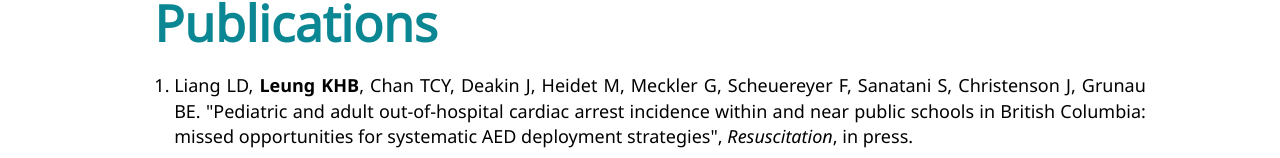
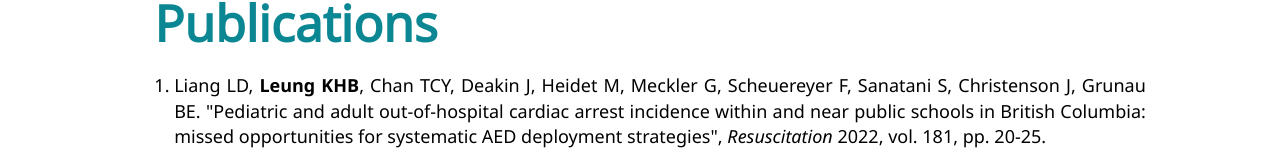
Before and after one commit to khbl/khbl.github.io, a plain HTML site: page index.html in a window 1280 px wide. Shown: the part 793-951 px from the top of the page. Drawn offline with nearby package versions, Linux system fonts and the light colour scheme.

Commit message:
update danny paper 2

```diff
--- a/index.html
+++ b/index.html
@@ -93,15 +93,25 @@
 <!-- START SECTION 2 CONTENT -->
   <h1>Publications</h1>
   <ol>
-  <li style="text-align:justify">Liang LD, <b>Leung KHB</b>, Chan TCY, Deakin J, Heidet M, Meckler G, Scheuereyer F, Sanatani S, Christenson J, Grunau BE. "Pediatric and adult out-of-hospital cardiac arrest incidence within and near public schools in British Columbia: missed opportunities for systematic AED deployment strategies", <i>Resuscitation</i>, in press.</li>
+
+<li style="text-align:justify">Liang LD, <b>Leung KHB</b>, Chan TCY, Deakin J, Heidet M, Meckler G, Scheuereyer F, Sanatani S, Christenson J, Grunau BE. "Pediatric and adult out-of-hospital cardiac arrest incidence within and near public schools in British Columbia: missed opportunities for systematic AED deployment strategies", <i>Resuscitation</i> 2022, vol. 181, pp. 20-25.</li>
+
 <li style="text-align:justify"><b>Leung KHB</b>, Grunau BE, Al Assil R, Heidet M, Liang LD, Deakin J, Christenson J, Cheskes S, Chan TCY. "<a href="https://doi.org/10.1016/j.resuscitation.2022.03.013">Incremental gains in response time with varying base location types for drone-delivered automated external defibrillators</a>", <i>Resuscitation</i> 2022, vol. 174, pp. 24-30.</li>
+
 <li style="text-align:justify">Liang LD, Chan TCY, <b>Leung KHB</b>, Scheuermeyer F, Chakrabarti S, Andelius L, Deakin J, Heidet M, Fordyce CB, Helmer J, Christenson J, Al Assil R, Grunau BE. "<a href="https://doi.org/10.1016/j.resuscitation.2021.12.035">Utilization and cost-effectiveness of school and community center AED deployment models in Canadian cities</a>", <i>Resuscitation</i> 2021, vol. 172, pp. 194-200.</li>
+
 <li style="text-align:justify"><b>Leung KHB</b>, Brooks SC, Clegg GR, Chan TCY. "<a href="https://doi.org/10.1016/j.resuscitation.2021.07.002">Socioeconomically equitable public defibrillator placement using mathematical optimization</a>", <i>Resuscitation</i> 2021, vol. 166, pp. 14-20.</li>
+
 <li style="text-align:justify">Chu J*, <b>Leung KHB</b>*, Cheskes S, Snobelen P, Nevils G, Drennan IR, Chan TCY. "<a href="https://doi.org/10.1016/j.resuscitation.2021.02.028">Machine learning-based dispatch of drone-delivered defibrillators for out-of-hospital cardiac arrest</a>", <i>Resuscitation</i> 2021, vol. 162, pp. 120-127.<br />(* Authors contributed equally)</li>
+
 <li style="text-align:justify"><b>Leung KHB</b>, Alam R, Brooks SC, Chan TCY. "<a href="https://doi.org/10.1016/j.resuscitation.2021.01.008">Public defibrillator accessibility and mobility trends during the COVID-19 pandemic in Canada</a>", <i>Resuscitation</i> 2021, vol. 162, pp. 329-333.</li>
+
 <li style="text-align:justify">Al Assil R, Singer J, Heidet M, Fordyce CB, Scheuermeyer F, van Diepen S, Sekhon M, <b>Leung KHB</b>, Stenstrom R, Christenson J, Grunau BE. "<a href="https://doi.org/10.1016/j.resuscitation.2020.12.017">The association of pH values during the first 24 hours with neurological status at hospital discharge and futility among patients with out-of-hospital cardiac arrest</a>", <i>Resuscitation</i> 2021, vol. 159, pp. 105-114.</li>
+
 <li style="text-align:justify"><b>Leung KHB</b>, Sun CLF, Yang M, Allan KS, Wong N, Chan TCY. "<a href="https://doi.org/10.1016/j.resuscitation.2020.03.018">Optimal in-hospital defibrillator placement</a>", <i>Resuscitation</i> 2020, vol. 151, pp. 91-98.</li>
+
 <li style="text-align:justify">Mateen FJ, <b>Leung KHB</b>, Vogel AC, Cissé AF, Chan TCY. "<a href="https://doi.org/10.1093/trstmh/trz131">A drone delivery network for antiepileptic drugs: a framework and modelling case study in a low-income country</a>", <i>Transactions of The Royal Society of Tropical Medicine and Hygiene</i> 2020, vol. 114, pp. 308-314.</li>
+
 </ol>
 
 <!-- END SECTION 2 CONTENT -->
@@ -125,38 +135,62 @@
 
 <h3>Oral Presentations</h3>
 <ol>
+
 <li><b>Leung KHB</b>*, Clegg GR, Lac D, Chan TCY. "Fairness-efficiency tradeoff in public defibrillator placement", presented at INFORMS Annual Meeting, October 2022.</li>
+
 <li><b>Leung KHB</b>*, Clegg GR, Lac D, Chan TCY. "Fairness-efficiency tradeoff in public defibrillator placement", presented at CORS / INFORMS International Conference, June 2022.</li>
+
 <li>Heidet M, <b>Leung KHB</b>*, Grunau B, Chan TCY, Deakin J, Bougoin W, Hubert H, Jost D, Frattini B, Mermet E, Vaux J, Lecarpentier E. "Reduction in EMS response times for out-of-hospital cardiac arrest using drone-like flying ambulances in large urban areas in France and Canada: an international, quasi-experimental study", presented at EMS Europe, May 2022.</li>
+
 <li><b>Leung KHB</b>*. "Optimal public naloxone locations for opioid overdoses", presented at University of Toronto Engineering Research Conference, July 2021.</li>
+
 <li><b>Leung KHB</b>*, Chu J, Cheskes S, Snobelen P, Nevils G, Drennan IR, Chan TCY. "A machine learning-based dispatch rule for drone-delivered defibrillators", presented at NAEMSP Annual Meeting, January 2021. <br /> (Winner of the Best Student/Resident/Fellow Research Presentation Award)</li>
+
 <li>Chu J, <b>Leung KHB</b>*, Cheskes S, Snobelen P, Nevils G, Drennan IR, Chan TCY. "A machine learning-based dispatch rule for drone-delivered defibrillators", presented at AHA Resuscitation Science Symposium, November 2020. <br /> (Winner of the Young Investigator Award)</li>
+
 <li><b>Leung KHB</b>*, Brooks SC, Clegg GR, Chan TCY. "Socioeconomically equitable public defibrillator placement using mathematical ptimization", presented at AHA Resuscitation Science Symposium, November 2020.</li>
+
 <li><b>Leung KHB</b>*, Mateen FJ, Vogel AC, Cissé AF, Chan TCY. "A drone delivery network for antiepileptic drugs in the Republic of Guinea: a framework and modeling study in a low-income country", presented at INFORMS Annual Meeting, November 2020.
+
 <li><b>Leung KHB</b>*. "Optimal defibrillator placement for in-hospital cardiac arrest", presented at University of Toronto MIE Graduate Research Symposium, June 2019.</li>
 
 </ol>
 
 <h3>Poster Presentations</h3>
 <ol>
+
 <li>Starks MA, Chu J, <b>Leung KHB</b>*, Chan TCY, Blewer AL, Joiner A, Cabanas JG, Harmody MR, Nelson DM, Tyson C, McNally B, Granger CB, Mark DB. "Accelerating AED use in out-of-hospital cardiac arrest with combinations of first responder and drone delivery to achieve 5-minute AED deployment", to be presented at CANet Expert Knowledge Exchange, November 2022.</li>
+
 <li>Starks MA*, Chu J, <b>Leung KHB</b>, Chan TCY, Blewer AL, Joiner A, Cabanas JG, Harmody MR, Nelson DM, Tyson C, McNally B, Granger CB, Mark DB. "Accelerating AED use in out-of-hospital cardiac arrest with combinations of first responder and drone delivery to achieve 5-minute AED deployment", to be presented at AHA Resuscitation Science Symposium, November 2022.</li>
+
 <li><b>Leung KHB</b>*, Lac D, Chan TCY, Clegg GR. "Mathematically optimised public access defibrillator placement — fairness or accessibility?", presented at EMS Europe, May 2022.</li>
+
 <li><b>Leung KHB</b>*, Al Assil R, Grunau BE, Deakin J, Cheskes S, Christenson J, Chan TCY. "Comparing base locations for drone-delivered defibrillators", accepted at NAEMSP Annual Meeting, January 2022. <br />(Did not present due to COVID-19 travel restrictions)</li>
+
 <li><b>Leung KHB</b>*, Grunau BE, Lee MK, Buxton J, Helmer J, Van Diepen S, Christenson J, Chan TCY. "Optimizing public naloxone kit locations through mathematical modeling", presented at AHA Resuscitation Science Symposium, November 2021.</li>
+
 <li><b>Leung KHB</b>*, Al Assil R, Grunau BE, Deakin J, Cheskes S, Christenson J, Chan TCY. "Comparing base locations for drone-delivered defibrillators", presented at AHA Resuscitation Science Symposium, November 2021.</li>
+
 <li>Liang L*, <b>Leung KHB</b>, Chan TCY, Helmer J, Meckler G, Christenson J, Grunau BE. "Systematic deployment of AEDs in BC schools: a utility and cost-effectiveness study of in-school and nearby OHCAs", presented at AHA Resuscitation Science Symposium, November 2021.</li>
+
 <li><b>Leung KHB</b>*, Alam R, Brooks SC, Chan TCY. "Public defibrillator accessibility and mobility trends during the COVID-19 pandemic in Canada", presented at AHA Resuscitation Science Symposium, November 2020.</li>
 <li><b>Leung KHB</b>*, Jefkins TT, Gustafson DD, Moore JE. "Resuscitation science training programs: a review", presented at AHA Resuscitation Science Symposium, November 2020.</li>
+
 <li>Vogel AC*, <b>Leung KHB</b>, Chan TCY, Cissé AF, Mateen FJ. "A drone delivery network for antiepileptic drugs in the Republic of Guinea: a framework and modeling study", presented at AES Annual Meeting, December 2019.</li>
+
 <li><b>Leung KHB</b>*, Yang M, Sun CLF, Allan KS, Wong N, Chan TCY. "Optimal in-hospital defibrillator placement", presented at AHA Resuscitation Science Symposium, November 2019.</li>
+
 <li><b>Leung KHB</b>*, Wang Z*. "Discrete event simulation of queuing systems in MATLAB", presented at University of Toronto Undergraduate Engineering Research Day, August 2015.</li>
+
 </ol>
 
 <h3>Invited Presentations</h3>
 <ol>
+
 <li><b>Leung KHB</b>*. "Machine learning-based dispatch of drone-delivered defibrillators for out-of-hospital cardiac arrest", presented at Canadian Resuscitation Outcomes Consortium ResusRAP Seminar, January 2021.</li>
+
 <li>Chan TCY*, <b>Leung KHB</b>*. "Optimization for AED placement and emergency response", presented at International Seminar on Geospatial Analytics and Operations Research in Emergencies, Singapore General Hospital, February 2019.</li>
+
 </ol>
 
 <!-- END SECTION 3 CONTENT -->
```
Lines whose indentation alone changed are shown as unchanged.
